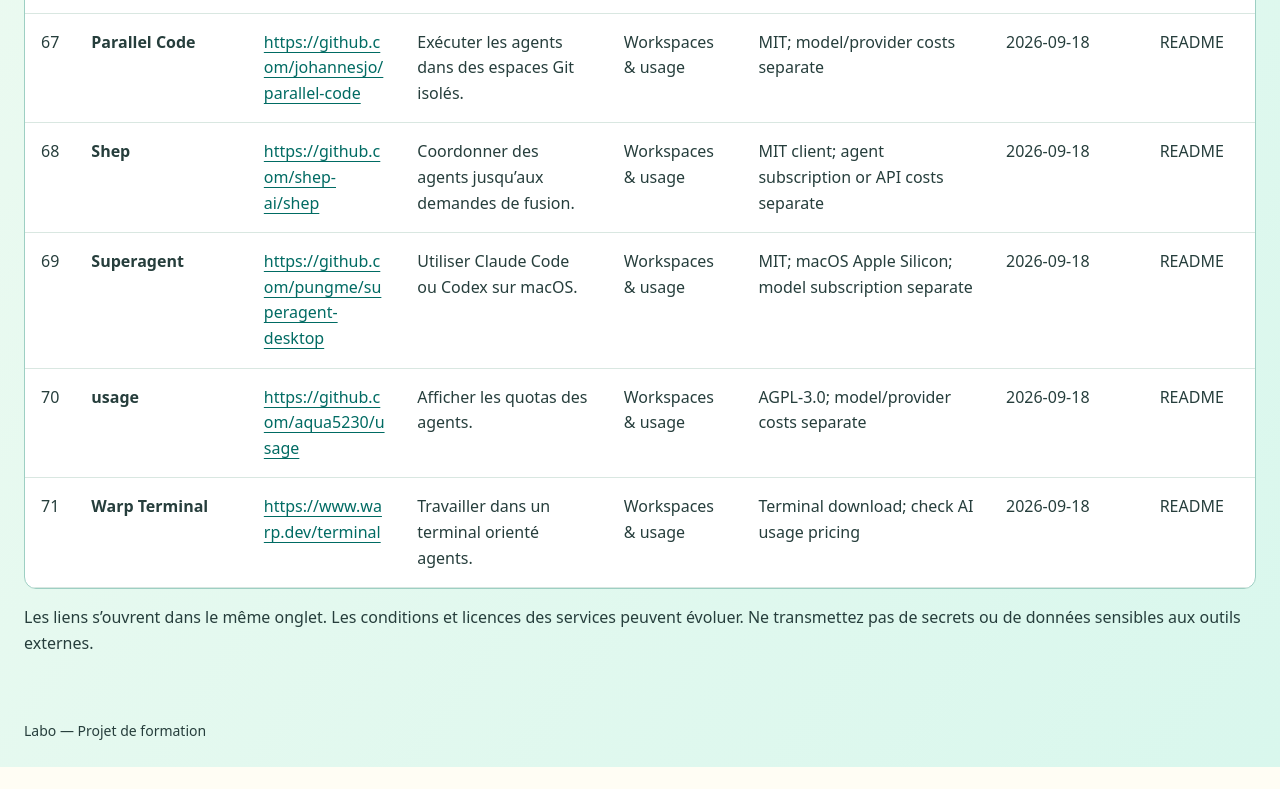
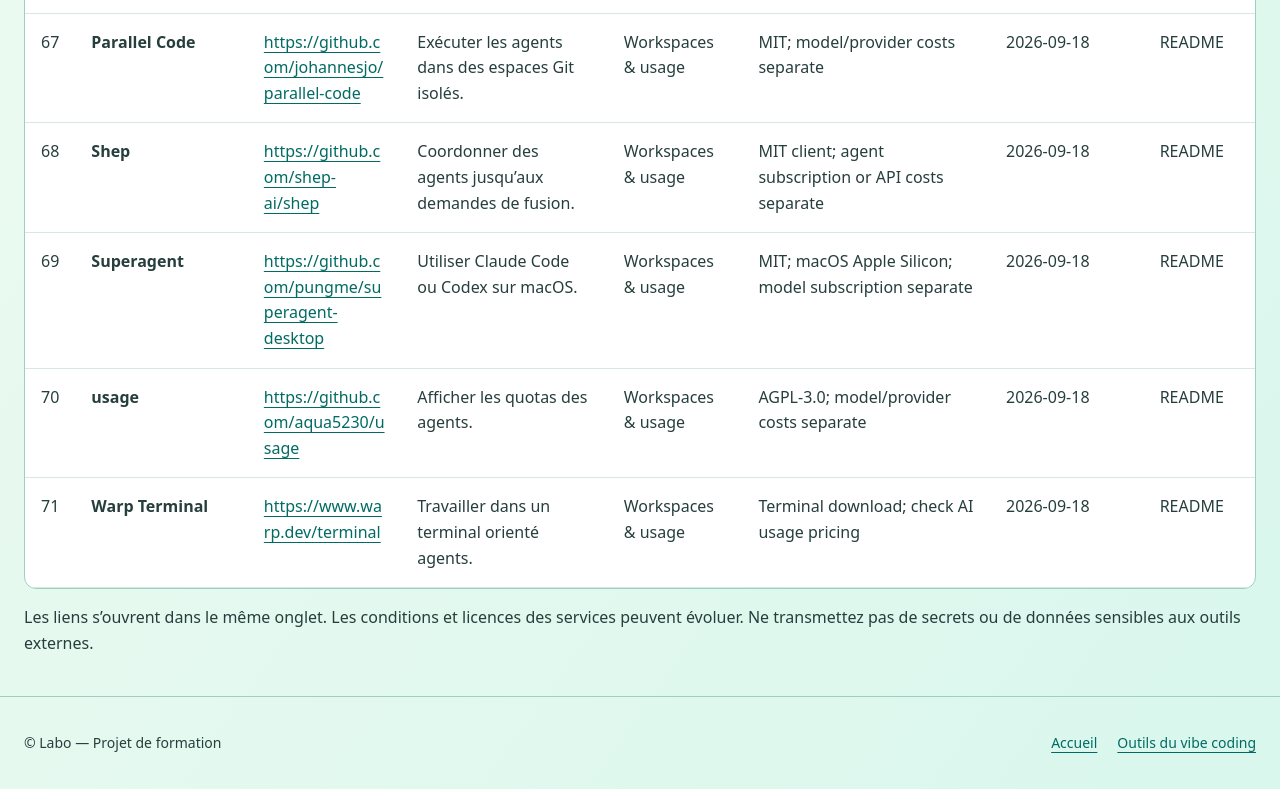
Before and after one commit to seayousooon/Labo, a plain HTML site: page outils.html in a window 1280 px wide. Shown: the part 7799-8588 px from the top of the page. Before the commit the page ends 8566 px from the top, so only its background shows below. Drawn offline with Linux system fonts and the light colour scheme.

Commit message:
Add consistent site footer to outils.html

```diff
--- a/outils.html
+++ b/outils.html
@@ -2,7 +2,7 @@
 <html lang="fr"><head><meta charset="utf-8"><meta name="viewport" content="width=device-width,initial-scale=1"><title>Outils du vibe coding — Labo</title>
 <style>
 :root{font-family:system-ui,sans-serif;color:#263e3c;background:#fffdf4;line-height:1.6}*{box-sizing:border-box}body{margin:0;min-height:100vh;background:linear-gradient(125deg,#fff4bd,#fffdf4 45%,#d9f7ed)}header,main,footer{max-width:1400px;margin:auto;padding:24px}header{display:flex;justify-content:space-between;gap:24px;flex-wrap:wrap;border-bottom:1px solid #9dcfc3}a,h1{color:#006b63}a{display:inline-flex;align-items:center;min-height:44px;text-underline-offset:4px}.brand{font-size:24px;font-weight:800}h1{font-size:clamp(28px,5vw,44px)}select{font:inherit;padding:10px;min-height:44px;max-width:100%;background:white;border:1px solid #006b63;border-radius:8px}label{font-weight:700;display:block;margin-bottom:8px}a:focus-visible,select:focus-visible,.table-wrap:focus-visible{outline:3px solid #ad3c26;outline-offset:4px}.skip{position:absolute;top:-100px;left:16px;background:white;padding:12px}.skip:focus{top:12px}.table-wrap{overflow-x:auto;background:white;border:1px solid #9dcfc3;border-radius:12px}table{border-collapse:collapse;width:100%;min-width:1050px}caption{text-align:left;padding:16px;font-weight:700}th,td{text-align:left;vertical-align:top;padding:16px;border-bottom:1px solid #d9e7e1}thead{background:#d9f7ed}tbody th{font-weight:650}td a{overflow-wrap:anywhere}small{display:block}footer{font-size:14px}[hidden]{display:none!important}@media(max-width:650px){header,main,footer{padding:16px}}
-</style></head><body><a class="skip" href="#contenu">Aller au contenu</a><header><a class="brand" href="./index.html">Labo</a><nav aria-label="Navigation principale"><a href="./index.html">Retour à l’accueil</a></nav></header>
+footer.site-footer{border-top:1px solid #9dcfc3;font-size:14px;display:flex;align-items:center;justify-content:space-between;gap:16px;flex-wrap:wrap}footer.site-footer p{margin:0}footer.site-footer nav{display:flex;gap:20px;flex-wrap:wrap}footer.site-footer nav a{min-height:44px;display:inline-flex;align-items:center}</style></head><body><a class="skip" href="#contenu">Aller au contenu</a><header><a class="brand" href="./index.html">Labo</a><nav aria-label="Navigation principale"><a href="./index.html">Retour à l’accueil</a></nav></header>
 <main id="contenu"><h1>Outils du vibe coding</h1><p>71 ressources : les 25 ressources des captures du cours et les 46 outils du README.</p>
 <p>Compilation du 2 novembre 2026. Les dates de vérification sont celles du <a href="https://github.com/Scap-Mehdi/awesome-vibecoding">README source</a>, pas une vérification actuelle de chaque service. Pour les captures, les conditions d’accès et dates ne sont pas indiquées. Les conditions du README sont reproduites en anglais ; « Check pricing » signifie « tarifs à vérifier ».</p>
 <label for="category">Filtrer par catégorie</label><select id="category"><option value="all">Toutes les catégories</option><option value="prompts">prompts</option><option value="inspiration">inspiration</option><option value="design system">design system</option><option value="composants UI">composants UI</option><option value="animation">animation</option><option value="Code">Code</option><option value="App &amp; UI">App &amp; UI</option><option value="Context &amp; specs">Context &amp; specs</option><option value="Test &amp; review">Test &amp; review</option><option value="Deploy &amp; run">Deploy &amp; run</option><option value="Workspaces &amp; usage">Workspaces &amp; usage</option></select>
@@ -81,7 +81,7 @@
 <tr data-category="Workspaces &amp; usage"><td>69</td><th scope="row">Superagent</th><td><a href="https://github.com/pungme/superagent-desktop">https://github.com/pungme/superagent-desktop</a></td><td>Utiliser Claude Code ou Codex sur macOS.</td><td>Workspaces &amp; usage</td><td>MIT; macOS Apple Silicon; model subscription separate</td><td>2026-09-18</td><td>README</td></tr>
 <tr data-category="Workspaces &amp; usage"><td>70</td><th scope="row">usage</th><td><a href="https://github.com/aqua5230/usage">https://github.com/aqua5230/usage</a></td><td>Afficher les quotas des agents.</td><td>Workspaces &amp; usage</td><td>AGPL-3.0; model/provider costs separate</td><td>2026-09-18</td><td>README</td></tr>
 <tr data-category="Workspaces &amp; usage"><td>71</td><th scope="row">Warp Terminal</th><td><a href="https://www.warp.dev/terminal">https://www.warp.dev/terminal</a></td><td>Travailler dans un terminal orienté agents.</td><td>Workspaces &amp; usage</td><td>Terminal download; check AI usage pricing</td><td>2026-09-18</td><td>README</td></tr>
-</tbody></table></div><p>Les liens s’ouvrent dans le même onglet. Les conditions et licences des services peuvent évoluer. Ne transmettez pas de secrets ou de données sensibles aux outils externes.</p></main><footer>Labo — Projet de formation</footer>
+</tbody></table></div><p>Les liens s’ouvrent dans le même onglet. Les conditions et licences des services peuvent évoluer. Ne transmettez pas de secrets ou de données sensibles aux outils externes.</p></main><footer class="site-footer"><p>© Labo — Projet de formation</p><nav aria-label="Navigation du pied de page"><a href="./index.html">Accueil</a><a href="./outils.html">Outils du vibe coding</a></nav></footer>
 <script>
 const filter=document.getElementById('category');
 const rows=Array.from(document.querySelectorAll('tbody tr'));
```
